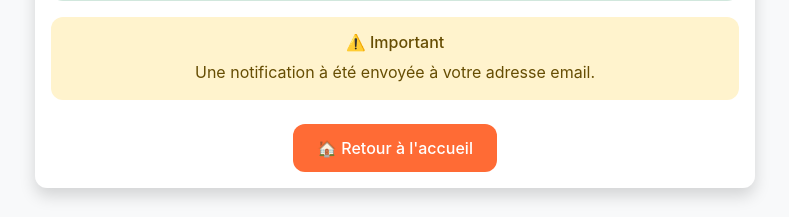
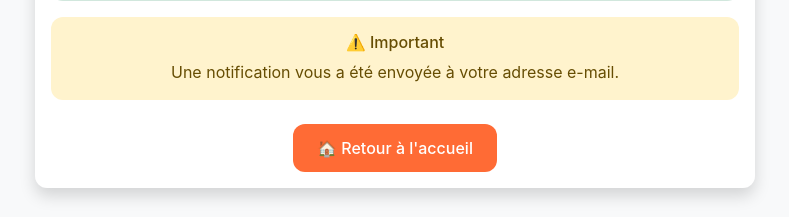
Before and after one commit to saint0101/e-reunion-artci, a Django app: template gestion_reunions/reunions/templates/reunions/presence_confirmed_external.html in a window 1280 px wide. Shown: the part 583-800 px from the top of the page, without its empty margins (245-1034 px from the left). Run offline with Django 5.2, Linux system fonts and the light colour scheme; the template is opened without the code that fills it, so the values that code supplies are empty; some libraries are stand-ins or nearby versions.

Commit message:
correction

```diff
--- a/gestion_reunions/reunions/templates/reunions/presence_confirmed_external.html
+++ b/gestion_reunions/reunions/templates/reunions/presence_confirmed_external.html
@@ -33,7 +33,7 @@
                     <div class="alert alert-warning">
                         <h6>⚠️ Important</h6>
                         <p class="mb-0">
-                            Une notification à été envoyée à votre adresse email.
+                            Une notification vous a été envoyée à votre adresse e-mail.
                             <!--Un email d'annulation vous a été envoyé. Si cette inscription
                             <strong>n'est pas de votre fait</strong>, vous avez 5 minutes
                             pour l'annuler via le lien dans l'email.-->
```
Also changed, not shown: gestion_reunions/reunions/templates/reunions/presence_consent.html (+4 -4 lines).
